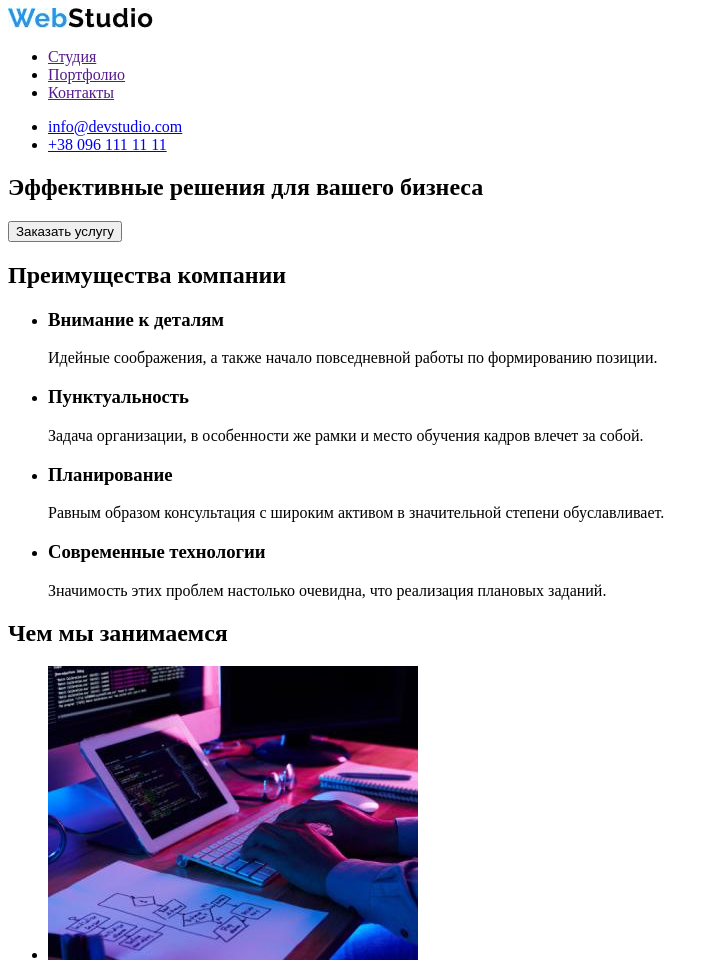
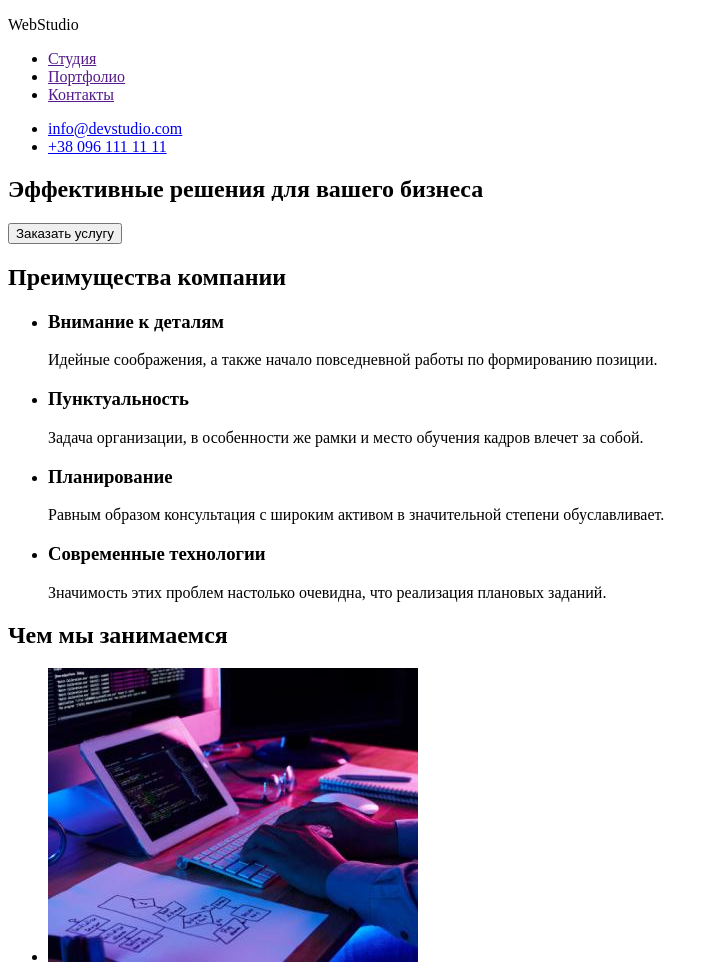
Before and after one commit to Popeye80/goit-markup-hw-01, a plain HTML site: page index.html in a window 1280 px wide. Shown: the top 963 px of the page, without its empty margins (0-719 px from the left). Drawn offline with Linux system fonts and the light colour scheme.

Commit message:
правка 1

```diff
--- a/index.html
+++ b/index.html
@@ -10,7 +10,7 @@
 <body>
   <header>
     <nav>
-        <img src="./images/logo.jpg" alt="Logo company">
+      <p>WebStudio</p>
       <ul>
         <li> <a href="">Студия</a></li>
         <li> <a href="">Портфолио</a></li>
@@ -94,9 +94,9 @@
     </section>
   </main>
   <footer>
-      <img src="./images/logo.jpg" alt="Logo company">
+      <p>WebStudio</p>
 <address>
-  <a href="г. Киев, пр-т Леси Украинки, 26">г. Киев, пр-т Леси Украинки, 26</a>
+  <a href="">г. Киев, пр-т Леси Украинки, 26</a>
   <a href="mailto:info@example.com">info@example.com</a>
   <a href="tel:+380991111111">+38 099 111 11 11</a>
 </address>
```
